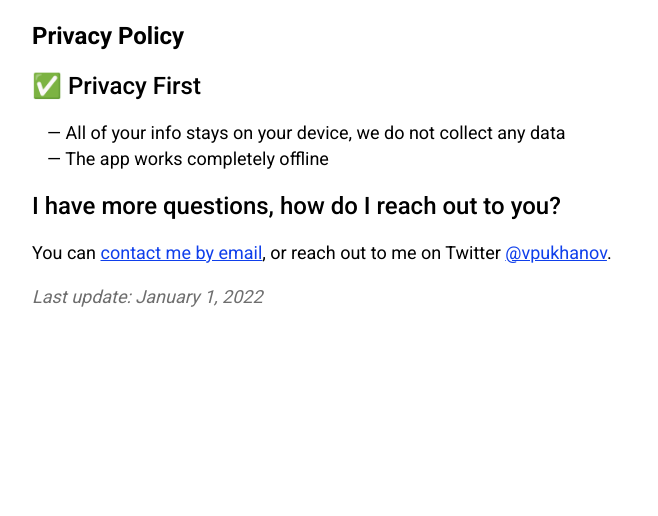
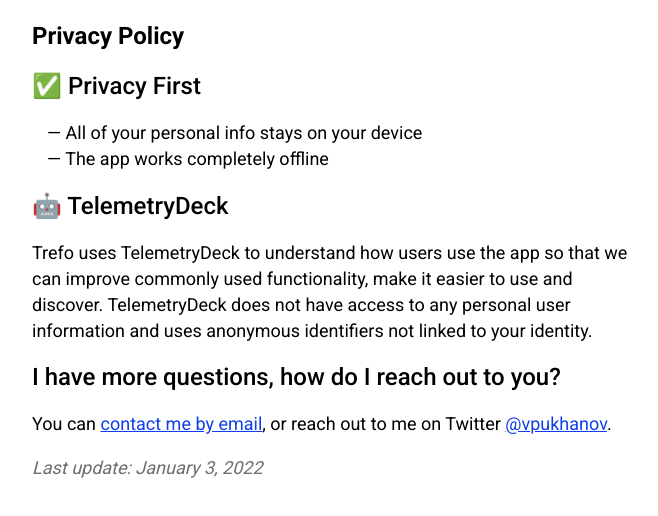
Before and after one commit to vpukhanov/website, a Next.js app: page /privacy/trefo in a window 1280 px wide. Shown: the top 516 px of the page, without its empty margins (140-798 px from the left). Built offline with nearby package versions, Linux system fonts and the light colour scheme.

Commit message:
adds telemetrydeck info for trefo

```diff
--- a/pages/privacy/trefo.js
+++ b/pages/privacy/trefo.js
@@ -13,11 +13,17 @@
         <h1 className='text-title'>Privacy Policy</h1>
         <h2 className='text-subtitle'>✅ Privacy First</h2>
         <ul className='text-body'>
-          <li>
-            All of your info stays on your device, we do not collect any data
-          </li>
+          <li>All of your personal info stays on your device</li>
           <li>The app works completely offline</li>
         </ul>
+        <h2 className='text-subtitle'>🤖 TelemetryDeck</h2>
+        <p className='text-body'>
+          Trefo uses TelemetryDeck to understand how users use the app so that
+          we can improve commonly used functionality, make it easier to use and
+          discover. TelemetryDeck does not have access to any personal user
+          information and uses anonymous identifiers not linked to your
+          identity.
+        </p>
         <h2 className='text-subtitle'>
           I have more questions, how do I reach out to you?
         </h2>
@@ -28,7 +34,7 @@
           <a href='https://twitter.com/vpukhanov'>@vpukhanov</a>.
         </p>
         <p className='text-body text-sublime'>
-          <em>Last update: January 1, 2022</em>
+          <em>Last update: January 3, 2022</em>
         </p>
       </section>
     </div>
```
